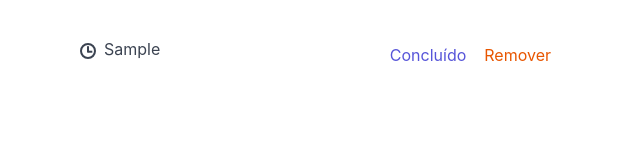
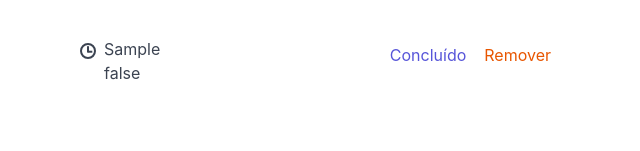
Before and after one commit to angelorpt/Todo-List-Vuejs, a Vue app: page / in a window 1280 px wide. Both pictures are taken after typing "Sample" into the empty fields and a click on the button "Adicionar". Shown: the part 147-298 px from the top of the page, without its empty margins (320-960 px from the left). Built offline with nearby package versions, Linux system fonts and the light colour scheme.

Commit message:
Implementado o método para alterar entre True e False a atividade

```diff
--- a/src/App.vue
+++ b/src/App.vue
@@ -9,7 +9,7 @@
                 </div>
             </form>
             <div class="todo-list">
-                <todo v-for="todo in todos" :key="todo.id" :todo="todo"></todo>
+                <todo v-for="todo in todos" :key="todo.id" :todo="todo" @toggle="toggleTodo"></todo>
             </div>
         </div>
     </div>
@@ -36,6 +36,15 @@
                 this.todos.push(todo);
                 this.todo = { checked: false }
             },
+            toggleTodo(todo) {
+                const index = this.todos.findIndex(item => item.id === todo.id)
+
+                if (index > -1) {
+                    const checked = !this.todos[index].checked
+                    this.$set(this.todos, index, {...this.todos[index], checked})
+                }
+
+            },
         },
     }
 </script>
--- a/src/components/Todo.vue
+++ b/src/components/Todo.vue
@@ -7,10 +7,11 @@
         </div>
         <div class="tile-content">
             <div class="tile-subtitle">{{todo.description}}</div>
+            <div class="tile-subtitle">{{todo.checked}}</div>
         </div>
         <div class="tile-action">
-            <button class="btn btn-link">Concluído</button>
-            <button class="btn btn-link">
+            <button class="btn btn-link" @click="$emit('toggle', todo)">Concluído</button>
+            <button class="btn btn-link" >
                 <span class="text-error">Remover</span>
             </button>
         </div>
```
